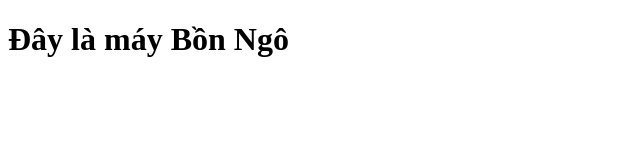
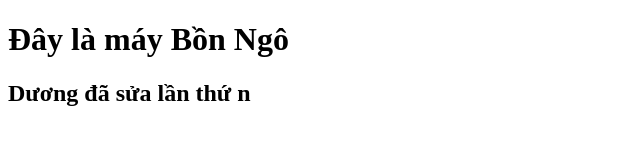
Before and after one commit to DuongVipKKK/DuAnAB, a plain HTML site: page index.html in a window 1280 px wide. Shown: the whole page, without its empty margins (0-640 px from the left). Drawn offline with Linux system fonts and the light colour scheme.

Commit message:
4. Dương sửa lần thứ n

```diff
--- a/index.html
+++ b/index.html
@@ -7,6 +7,6 @@
 </head>
 <body>
     <h1>Đây là máy Bồn Ngô</h1>
-
+    <h2>Dương đã sửa lần thứ n</h2>
 </body>
 </html>
```
